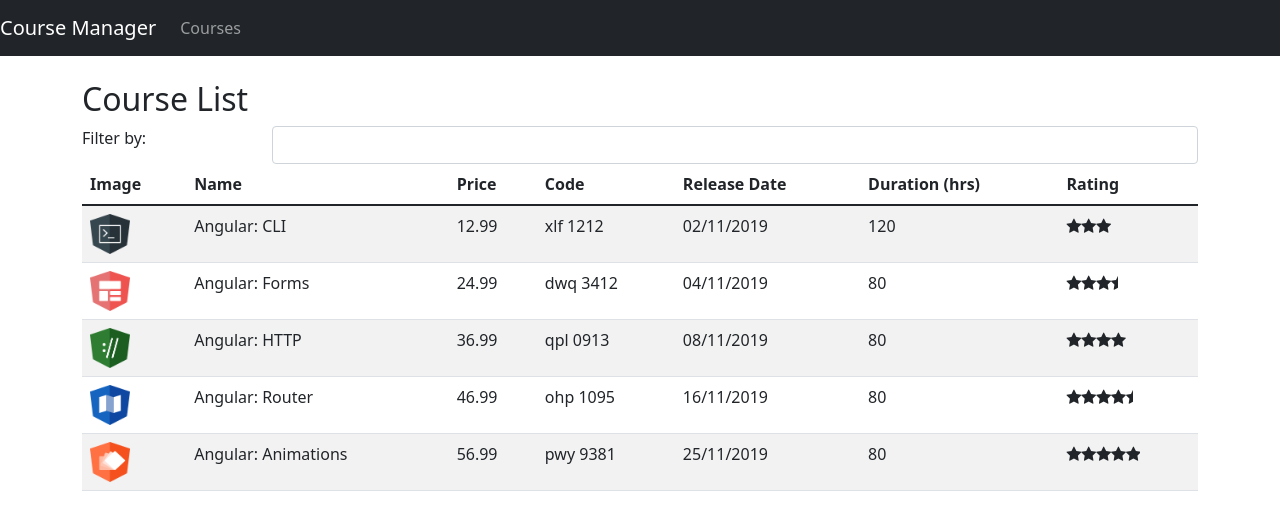
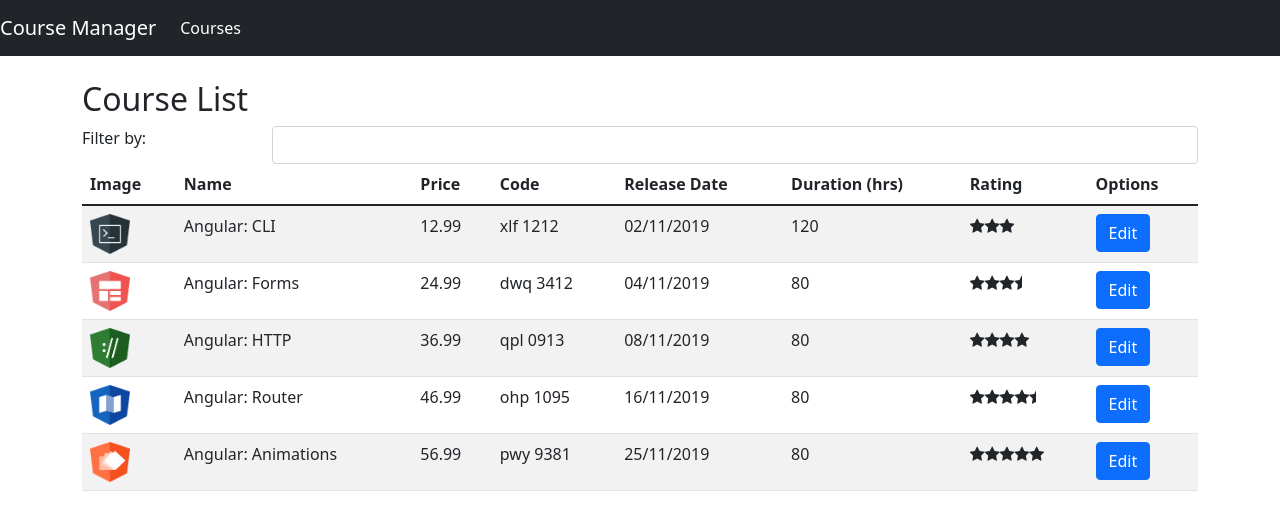
Before and after one commit to leofab/DIO-tech-unimed, an Angular app in the folder modulo-iv-web-angular/course-manager/: page /courses in a window 1280 px wide. Shown: the top 530 px of the page. Built offline with nearby package versions, Linux system fonts and the light colour scheme.

Commit message:
modulo iv course-info component add

```diff
--- /dev/null
+++ b/modulo-iv-web-angular/course-manager/src/app/courses/course-info.component.html
@@ -0,0 +1 @@
+<h2>Course Id = {{ courseId }}</h2>
--- /dev/null
+++ b/modulo-iv-web-angular/course-manager/src/app/courses/course-info.component.ts
@@ -0,0 +1,18 @@
+import { Component, OnInit } from "@angular/core";
+import { ActivatedRoute } from "@angular/router";
+
+@Component({
+    templateUrl: "./course-info.component.html"
+})
+export class CourseInfoComponent implements OnInit{
+
+    courseId?: number;
+
+    constructor(private activatedRoute: ActivatedRoute) {
+
+    }
+
+    ngOnInit(): void {
+      this.courseId = Number(this.activatedRoute.snapshot.paramMap.get('id'));
+  }
+}
--- a/modulo-iv-web-angular/course-manager/src/app/courses/course-list.component.html
+++ b/modulo-iv-web-angular/course-manager/src/app/courses/course-list.component.html
@@ -20,6 +20,7 @@
             <th>Release Date</th>
             <th>Duration (hrs)</th>
             <th>Rating</th>
+            <th>Options</th>
         </tr>
     </thead>
     <tbody>
@@ -33,6 +34,9 @@
             <td>
                 <app-star [rating]="course.rating"></app-star>
             </td>
+            <td>
+                <a [routerLink]='["/courses/info", course.id]' class="btn btn-primary">Edit</a>
+            </td>
         </tr>
     </tbody>
 </table>
--- a/modulo-iv-web-angular/course-manager/src/app/nav-bar/nav-bar.component.html
+++ b/modulo-iv-web-angular/course-manager/src/app/nav-bar/nav-bar.component.html
@@ -1,5 +1,5 @@
 <nav class="navbar navbar-expand-lg navbar-dark bg-dark">
-    <a href="#" class="navbar-brand">Course Manager</a>
+    <a [routerLink]='["/courses"]' class="navbar-brand">Course Manager</a>
 
     <button class="navbar-toggler" type="button" data-toggle="collapse" data-target="#navbarSupportedContent"
         aria-controls="navbarSupportedContent" aria-expanded="false" aria-label="Toggle navigation">
@@ -9,7 +9,7 @@
     <div class="collapse navbar-collapse" id="navbarSupportedContent">
         <ul class="navbar-nav mr-auto">
             <li class="nav-item">
-                <a href="#" class="nav-link">Courses</a>
+                <a [routerLink]='["/courses"]' routerLinkActive="active" class="nav-link">Courses</a>
             </li>
         </ul>
     </div>
```
Also changed, not shown: modulo-iv-web-angular/course-manager/src/app/app.module.ts (+7 -2 lines).
